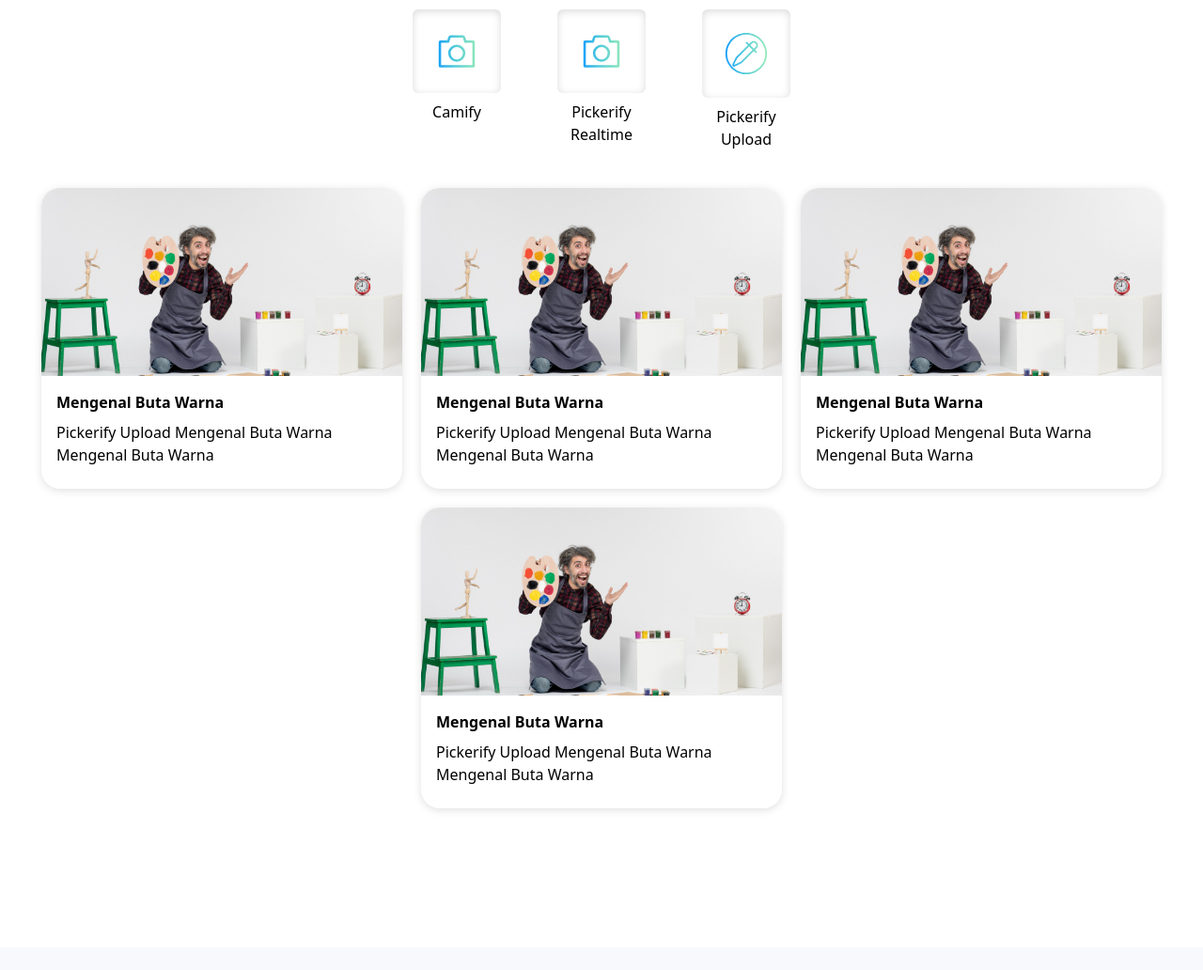
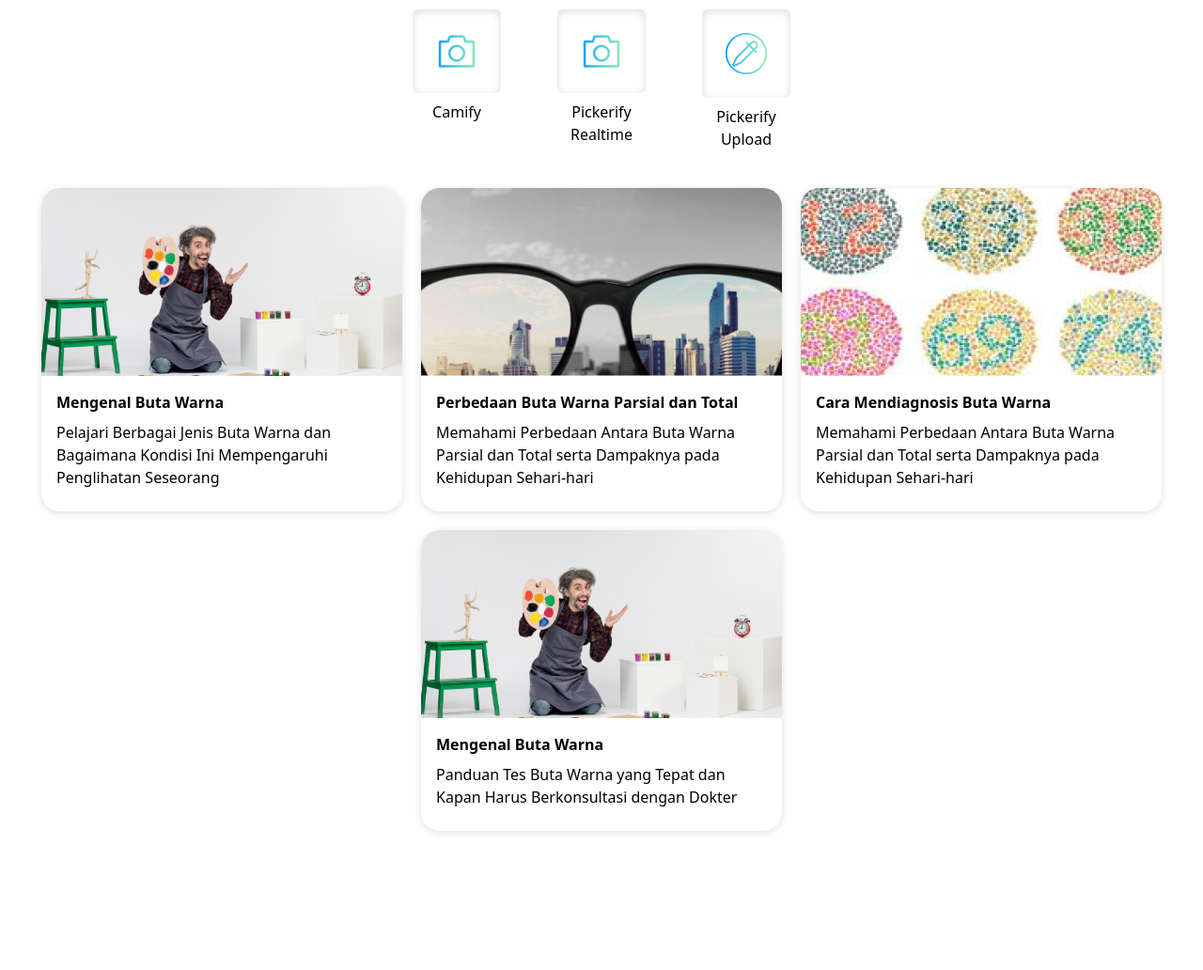
Before and after one commit to fauzihub13/clinify, a Flask app: page / in a window 1280 px wide. Shown: the part 455-1487 px from the top of the page at 94% size. Before the commit the page ends 1317 px from the top, so only its background shows below. Run offline with Flask 3, Linux system fonts and the light colour scheme; some libraries are stand-ins or nearby versions.

Commit message:
feat: update article contain

```diff
--- a/templates/index.html
+++ b/templates/index.html
@@ -63,7 +63,7 @@
                 </div>
                 <div class="px-3">
                     <p class="fw-bold mt-3 mb-2">Mengenal Buta Warna</p>
-                    <p class="mb-3">Pickerify Upload Mengenal Buta Warna Mengenal Buta Warna</p>
+                    <p class="mb-3">Pelajari Berbagai Jenis Buta Warna dan Bagaimana Kondisi Ini Mempengaruhi Penglihatan Seseorang</p>
                 </div>
             </div>
         </a>
@@ -71,11 +71,23 @@
         <a href="#" class="article-card">
             <div class=" pb-2">
                 <div class="article-image-container">
-                    <img class="article-image" src="{{ url_for('static', filename='assets/article-1.png') }}" alt="">
+                    <img class="article-image" src="{{ url_for('static', filename='assets/article-2.png') }}" alt="">
                 </div>
                 <div class="px-3">
-                    <p class="fw-bold mt-3 mb-2">Mengenal Buta Warna</p>
-                    <p class="mb-3">Pickerify Upload Mengenal Buta Warna Mengenal Buta Warna</p>
+                    <p class="fw-bold mt-3 mb-2">Perbedaan Buta Warna Parsial dan Total</p>
+                    <p class="mb-3">Memahami Perbedaan Antara Buta Warna Parsial dan Total serta Dampaknya pada Kehidupan Sehari-hari</p>
+                </div>
+            </div>
+        </a>
+
+        <a href="#" class="article-card ">
+            <div class=" pb-2">
+                <div class="article-image-container">
+                    <img class="article-image" src="{{ url_for('static', filename='assets/article-3.png') }}" alt="">
+                </div>
+                <div class="px-3">
+                    <p class="fw-bold mt-3 mb-2">Cara Mendiagnosis Buta Warna</p>
+                    <p class="mb-3">Memahami Perbedaan Antara Buta Warna Parsial dan Total serta Dampaknya pada Kehidupan Sehari-hari</p>
                 </div>
             </div>
         </a>
@@ -87,19 +99,7 @@
                 </div>
                 <div class="px-3">
                     <p class="fw-bold mt-3 mb-2">Mengenal Buta Warna</p>
-                    <p class="mb-3">Pickerify Upload Mengenal Buta Warna Mengenal Buta Warna</p>
-                </div>
-            </div>
-        </a>
-
-        <a href="#" class="article-card ">
-            <div class=" pb-2">
-                <div class="article-image-container">
-                    <img class="article-image" src="{{ url_for('static', filename='assets/article-1.png') }}" alt="">
-                </div>
-                <div class="px-3">
-                    <p class="fw-bold mt-3 mb-2">Mengenal Buta Warna</p>
-                    <p class="mb-3">Pickerify Upload Mengenal Buta Warna Mengenal Buta Warna</p>
+                    <p class="mb-3">Panduan Tes Buta Warna yang Tepat dan Kapan Harus Berkonsultasi dengan Dokter</p>
                 </div>
             </div>
         </a>
```
Also changed, not shown: static/assets/article-2.png (added), static/assets/article-3.png (added), templates/article-2.png (added).
